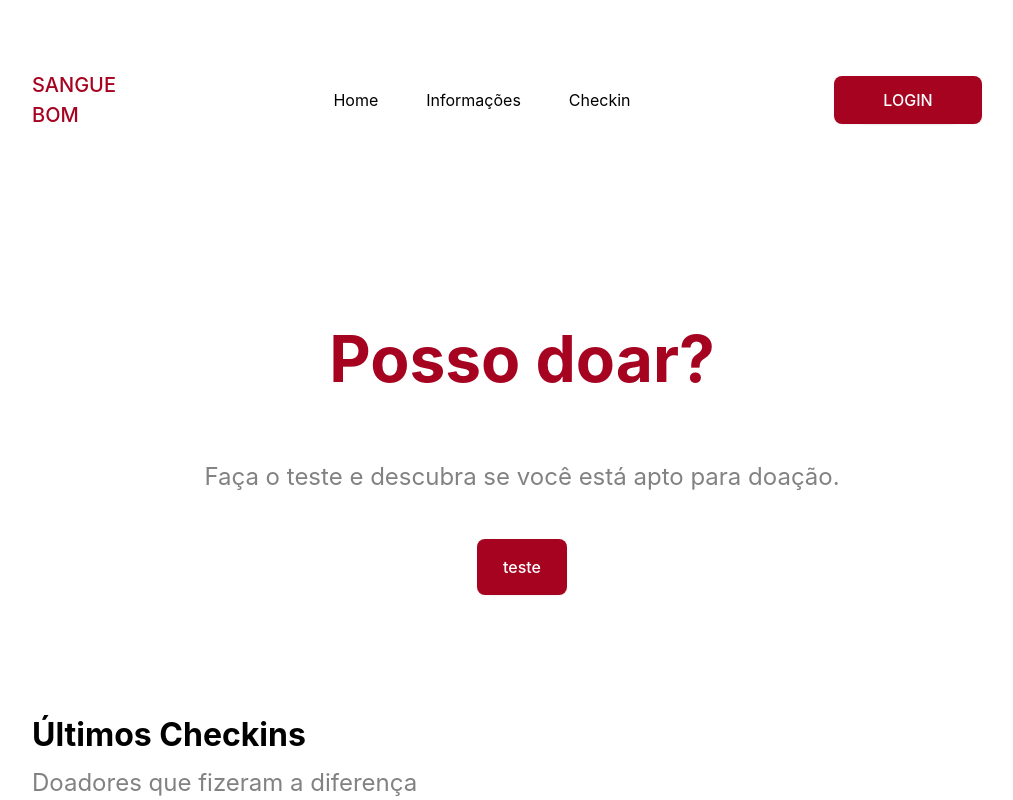
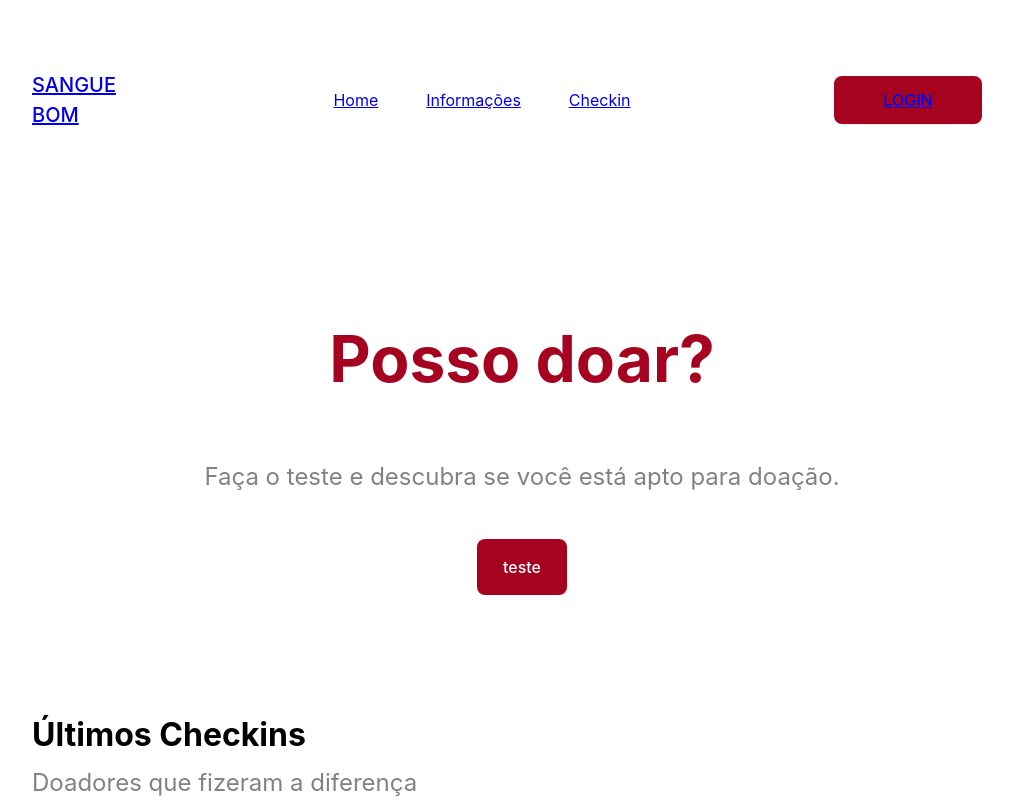
Before and after one commit to guspavanelli/projetointegrador, a React (Create React App) app: page / in a window 1280 px wide. Shown: the top 800 px of the page, without its empty margins (118-1131 px from the left). Built offline with nearby package versions, Linux system fonts and the light colour scheme.

Commit message:
Criação de links para o cabeçalho

```diff
--- a/src/components/cabecalho/index.tsx
+++ b/src/components/cabecalho/index.tsx
@@ -1,18 +1,20 @@
+import { Link } from "react-router-dom";
+
 
 function Cabecalho(){
     return(
         <div className="cab_container">
             <div className="cab_logo">
-                SANGUE BOM
+                <Link to="/">SANGUE BOM</Link>
             </div>
             <div className="cab_options">
-                <div className="cab_options_home">Home</div>
-                <div className="cab_options_info">Informações</div>
-                <div className="cab_options_check">Checkin</div>
+                <div className="cab_options_home"><Link to="/">Home</Link></div>
+                <div className="cab_options_info"><Link to="/info">Informações</Link></div>
+                <div className="cab_options_check"><Link to="/checkin">Checkin</Link></div>
             </div>
             <div className="cab_login">
                 <div className="teste">
-                    LOGIN
+                    <Link to="/pagelogin">LOGIN</Link>
                 </div>
             </div>
         </div>
--- a/src/pages/checkin.tsx
+++ b/src/pages/checkin.tsx
@@ -1,7 +1,9 @@
+import Cabecalho from "../components/cabecalho";
 
 function Checkin(){
     return(
         <div>
+            <Cabecalho/>
             <h1>Pagina Check IN</h1>
         </div>
     )
--- a/src/pages/info.tsx
+++ b/src/pages/info.tsx
@@ -1,7 +1,9 @@
+import Cabecalho from "../components/cabecalho";
 
 function Info(){
     return(
         <div>
+            <Cabecalho/>
             <h1>Pagina Info</h1>
         </div>
     )
--- a/src/style/style.css
+++ b/src/style/style.css
@@ -51,6 +51,10 @@
     font-style: normal;
     font-weight: 500;
 
+}
+
+.cab_container, .cab_login, .cab_options{
+    text-decoration: none;
 }
 
 /* POSSO DOAR */
```
